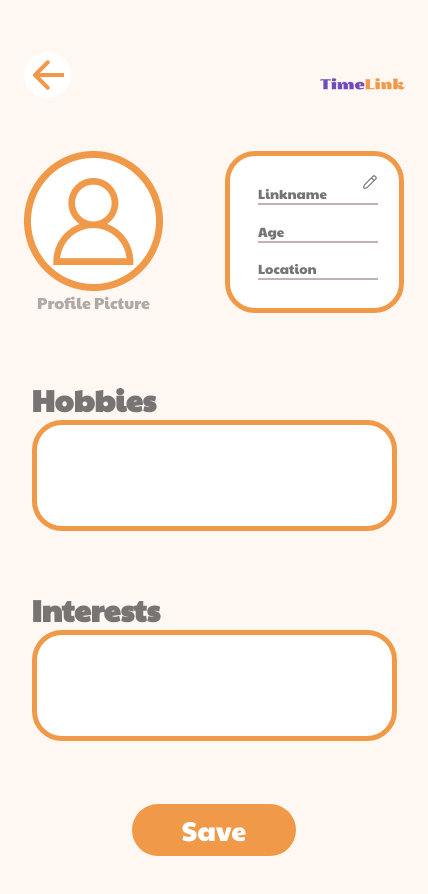
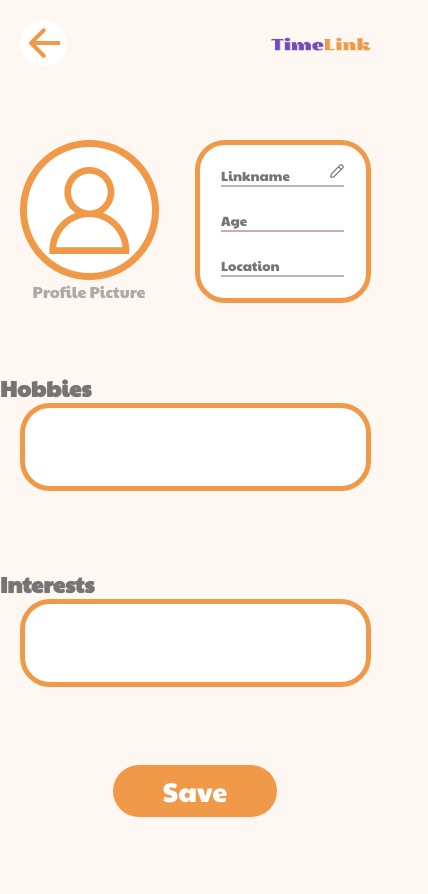
Before and after one commit to SenkeSem/project27-time-link, a React (Create React App) app: page /profile in a window 390 px wide. Shown: the top 894 px of the page, 428 px wide, since content can reach past the window. After the commit the page ends 844 px from the top, so only its background shows below. Built offline with nearby package versions, Linux system fonts and the light colour scheme; a web font is replaced by a local one.

Commit message:
Добавляет адаптивный дизайн страницы Profile

```diff
--- a/src/pages/Profile/Profile.jsx
+++ b/src/pages/Profile/Profile.jsx
@@ -11,7 +11,7 @@ function Profile() {
         <Link to="/main">
           <img width={47} height={46} src="img/back-button.png" alt="back-button" />
         </Link>
-        <img src="img/profile-timelink.png" alt="profile-timelink" />
+        <img width={100} src="img/profile-timelink.png" alt="profile-timelink" />
       </div>
       <div className={styles.user_box}>
         <div className={styles.user_picture}>
--- a/src/pages/Profile/Profile.module.scss
+++ b/src/pages/Profile/Profile.module.scss
@@ -1,33 +1,26 @@
 .container {
-  width: 428px;
-  height: 926px;
-  background-color: #FFF8F2;
+  width: 100vw;
+  height: 100vh;
 
   display: flex;
   flex-direction: column;
   align-items: center;
+  justify-content: space-between;
 
   .logo_box {
-    width: 381px;
-    height: 85px;
-
+    width: 90%;
     display: flex;
     align-items: center;
     justify-content: space-between;
-
-    margin-top: 35px;
+    margin-top: 5%;
   }
 
   .user_box {
-    width: 380px;
-    height: 162px;
-    margin-top: 31px;
+    width: 90%;
     display: flex;
     justify-content: space-between;
 
     .user_picture {
-      width: 139px;
-      height: 162px;
       display: flex;
       flex-direction: column;
       align-items: center;
@@ -36,18 +29,17 @@
 
     .user_info {
       position: relative;
-      width: 179px;
-      height: 162px;
+      width: 50%;
       border-radius: 30px;
       border: 5px solid #EF9949;
       background: #FFF;
-      padding: 28px;
+      padding: 6%;
       display: flex;
       flex-direction: column;
       justify-content: space-between;
 
       input {
-        width: 120px;
+        width: 100%;
         border: none;
         border-bottom: 2px solid #C2B1B1;
       }
@@ -62,20 +54,22 @@
   }
 
   .hobbies_box {
-    width: 365px;
-    height: 155px;
-    margin-top: 66px;
+    width: 100%;
+    height: 15%;
+    display: flex;
+    flex-direction: column;
 
     h3 {
       color: #797474;
-      font-size: 30px;
+      font-size: 22px;
     }
 
     input {
+      align-self: center;
       padding-left: 30px;
       font-size: 40px;
-      width: 365px;
-      height: 111px;
+      width: 90%;
+      height: 70%;
       border-radius: 30px;
       border: 5px solid #EF9949;
       background: #FFF;
@@ -83,20 +77,22 @@
   }
 
   .interests_box {
-    width: 365px;
-    height: 155px;
-    margin-top: 55px;
+    width: 100%;
+    height: 15%;
+    display: flex;
+    flex-direction: column;
 
     h3 {
       color: #797474;
-      font-size: 30px;
+      font-size: 22px;
     }
 
     input {
+      align-self: center;
       padding-left: 30px;
       font-size: 40px;
-      width: 365px;
-      height: 111px;
+      width: 90%;
+      height: 70%;
       border-radius: 30px;
       border: 5px solid #EF9949;
       background: #FFF;
@@ -105,7 +101,6 @@
 
   .save_btn {
     cursor: pointer;
-    margin-top: 60px;
     width: 164px;
     height: 52px;
     border-radius: 30px;
@@ -113,5 +108,6 @@
     border: none;
     color: #FFF;
     font-size: 27px;
+    margin-bottom: 7%;
   }
 }
```
Also changed, not shown: public/img/profile-timelink.png.
